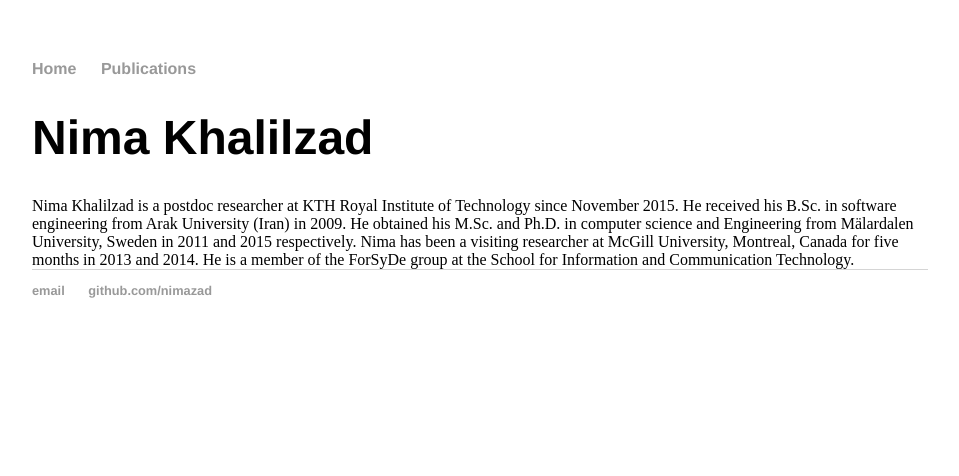
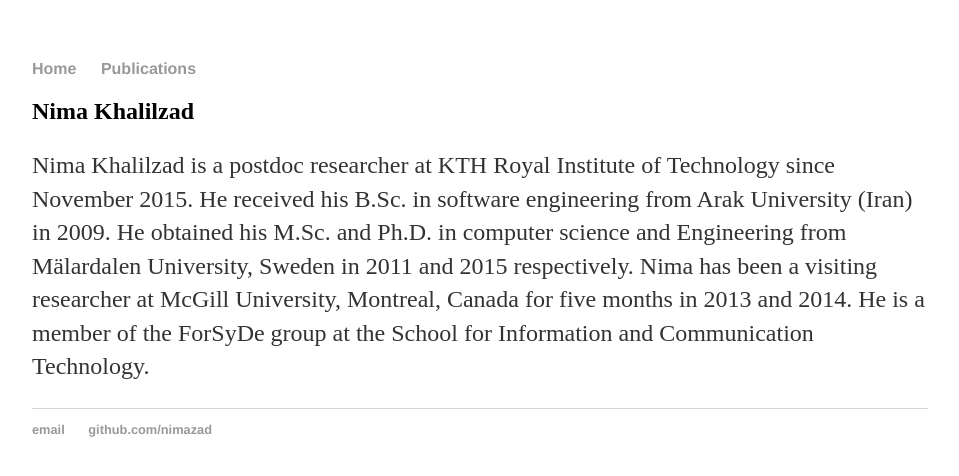
Before and after one commit to nimazad/nimazad.github.io, a Jekyll site: the page built from index.html, in a window 1280 px wide. Shown: the top 476 px of the page, without its empty margins (160-1119 px from the left). Built offline with Jekyll 4.4.1, drawn with Linux system fonts in a browser that asks for light colours.

Commit message:
index updated

```diff
--- a/index.html
+++ b/index.html
@@ -3,10 +3,10 @@
 title: Nima Khalilzad
 ---
 <div class="blurb">
-	<h1>Nima Khalilzad</h1>
-<body>
+	<h2>Nima Khalilzad</h2>
+<p>
 Nima Khalilzad is a postdoc researcher at KTH Royal Institute of Technology since November 2015. He received his B.Sc. in software engineering from Arak University (Iran) in 2009. He obtained his M.Sc. and Ph.D. in computer science and Engineering from Mälardalen University, Sweden in 2011 and 2015 respectively.
 
 Nima has been a visiting researcher at McGill University, Montreal, Canada for five months in 2013 and 2014. He is a member of the ForSyDe group at the School for Information and Communication Technology.
-</body>
+</p>
 </div><!-- /.blurb -->
```
Also changed, not shown: 1 other file.
